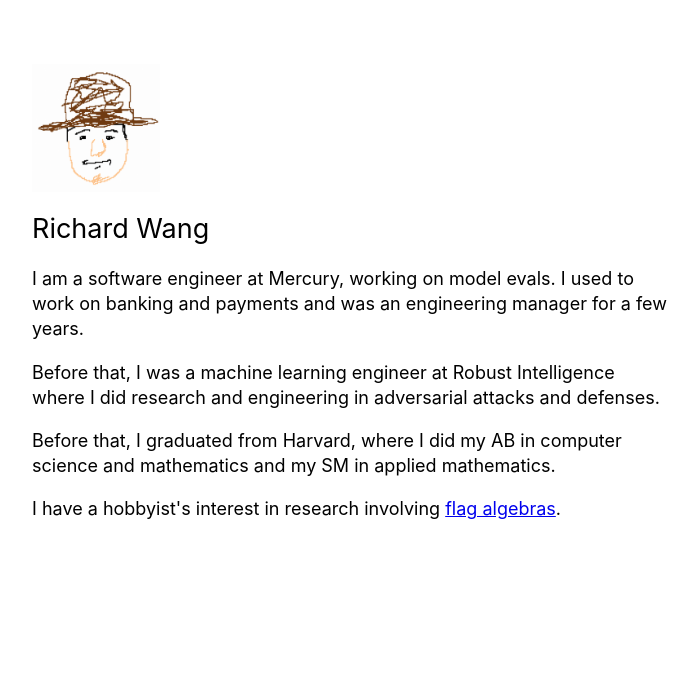
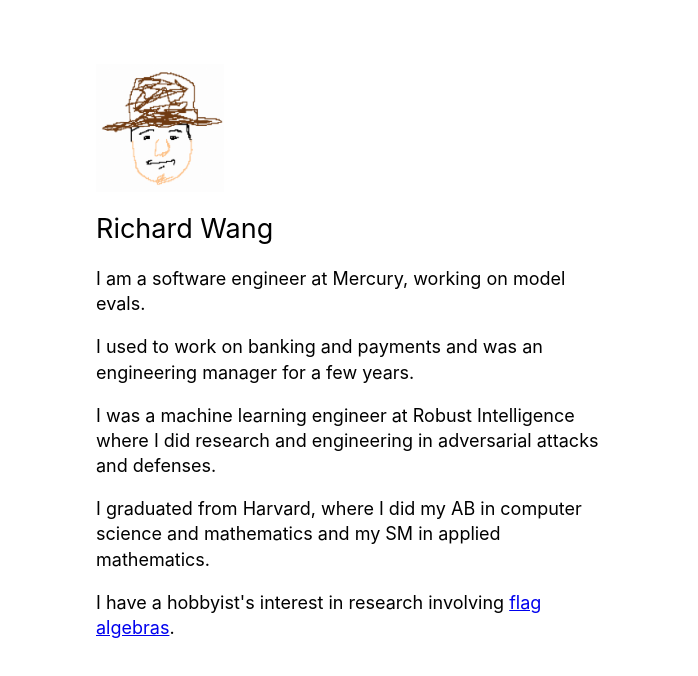
Before and after one commit to retagaine/retagaine.github.io, a plain HTML site: page index.html in a window 1280 px wide. Shown: the whole page, without its empty margins (288-986 px from the left). Drawn offline with Linux system fonts and the light colour scheme.

Commit message:
formatting

```diff
--- a/index.css
+++ b/index.css
@@ -1,5 +1,5 @@
 .main {
-  max-width: 640px;
+  max-width: 512px;
   margin: auto;
   margin-top: 64px;
 
--- a/index.html
+++ b/index.html
@@ -7,9 +7,10 @@
     <main class="main">
       <img src="me.png" alt="me" class="me"/>
       <h1>Richard Wang</h1>
-      <p>I am a software engineer at Mercury, working on model evals. I used to work on banking and payments and was an engineering manager for a few years.</p>
-      <p>Before that, I was a machine learning engineer at Robust Intelligence where I did research and engineering in adversarial attacks and defenses.</p>
-      <p>Before that, I graduated from Harvard, where I did my AB in computer science and mathematics and my SM in applied mathematics.</p>
+      <p>I am a software engineer at Mercury, working on model evals.</p>
+      <p>I used to work on banking and payments and was an engineering manager for a few years.</p>
+      <p>I was a machine learning engineer at Robust Intelligence where I did research and engineering in adversarial attacks and defenses.</p>
+      <p>I graduated from Harvard, where I did my AB in computer science and mathematics and my SM in applied mathematics.</p>
       <p>I have a hobbyist's interest in research involving <a href="https://github.com/retagaine/flag-algebra-results/">flag algebras</a>.</p>
     </main>
   </body>
```
